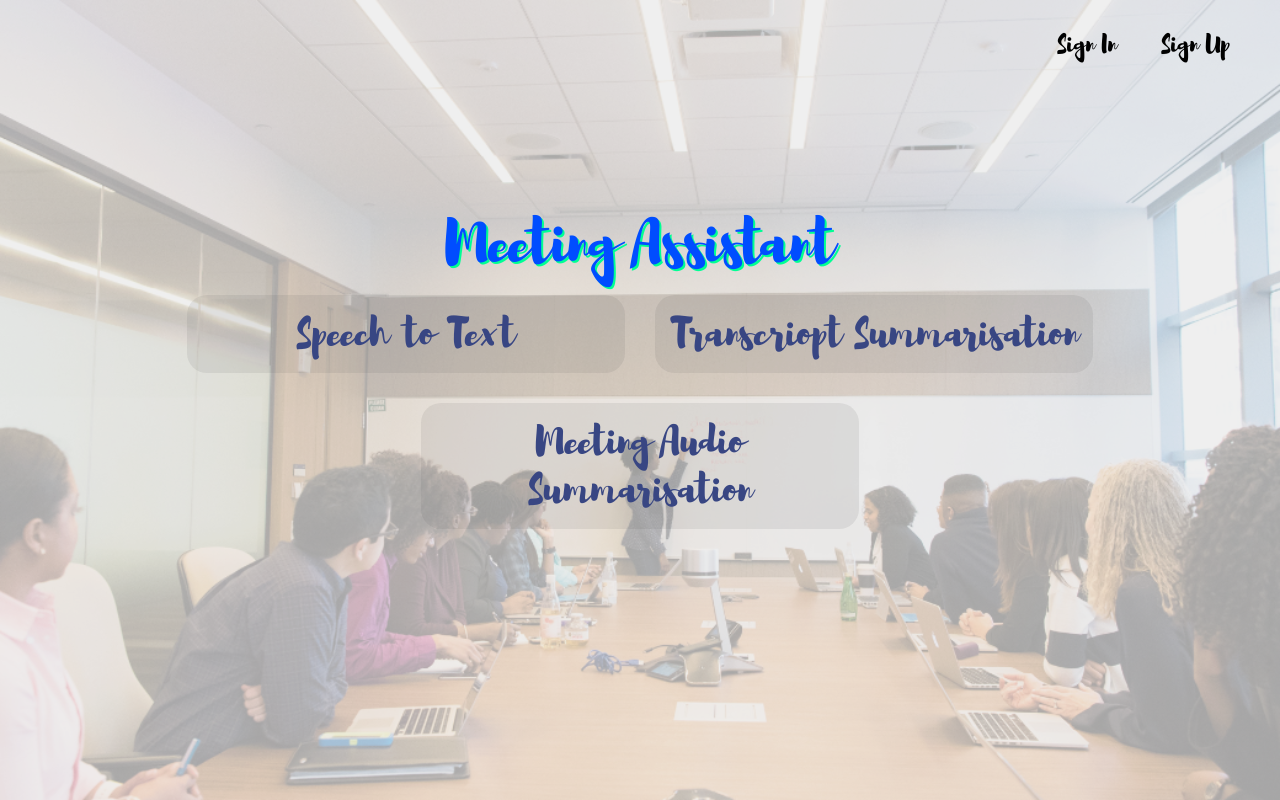
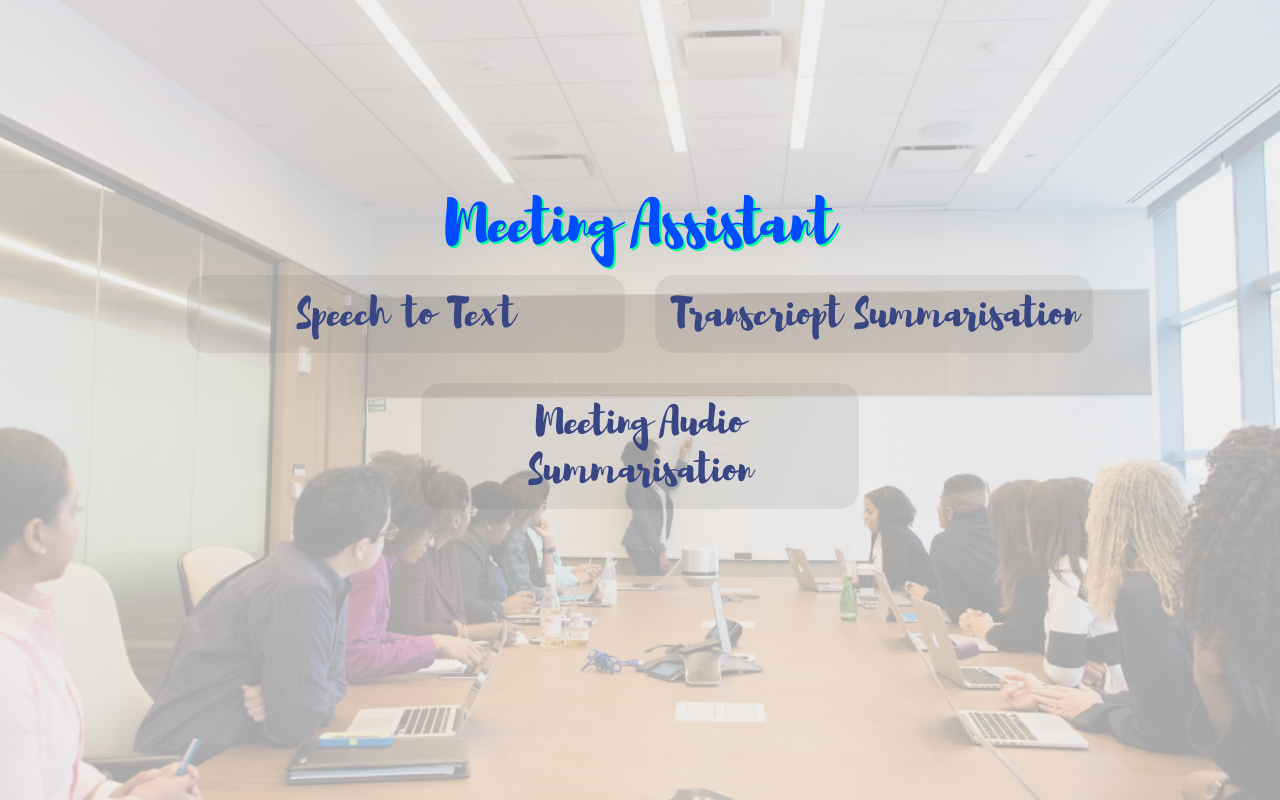
Before and after one commit to Gauravsharma-20/TLDWrite, a React (Create React App) app in the folder client/: page / in a window 1280 px wide. Built offline with nearby package versions, Linux system fonts and the light colour scheme.

Commit message:
commented login utils

```diff
--- a/client/src/views/HomePage/index.js
+++ b/client/src/views/HomePage/index.js
@@ -13,9 +13,9 @@ const HomePage=()=>{
   return (
     <div id="hp01Homepage">
       <div className="hp01TopBar">
-        <div className="hp01In">
+        {/* <div className="hp01In">
           Sign In &nbsp; &nbsp; &nbsp;Sign Up
-        </div>
+        </div> */}
       </div>
       <div className="hp01Summariser">
         Meeting Assistant<br/>
```
